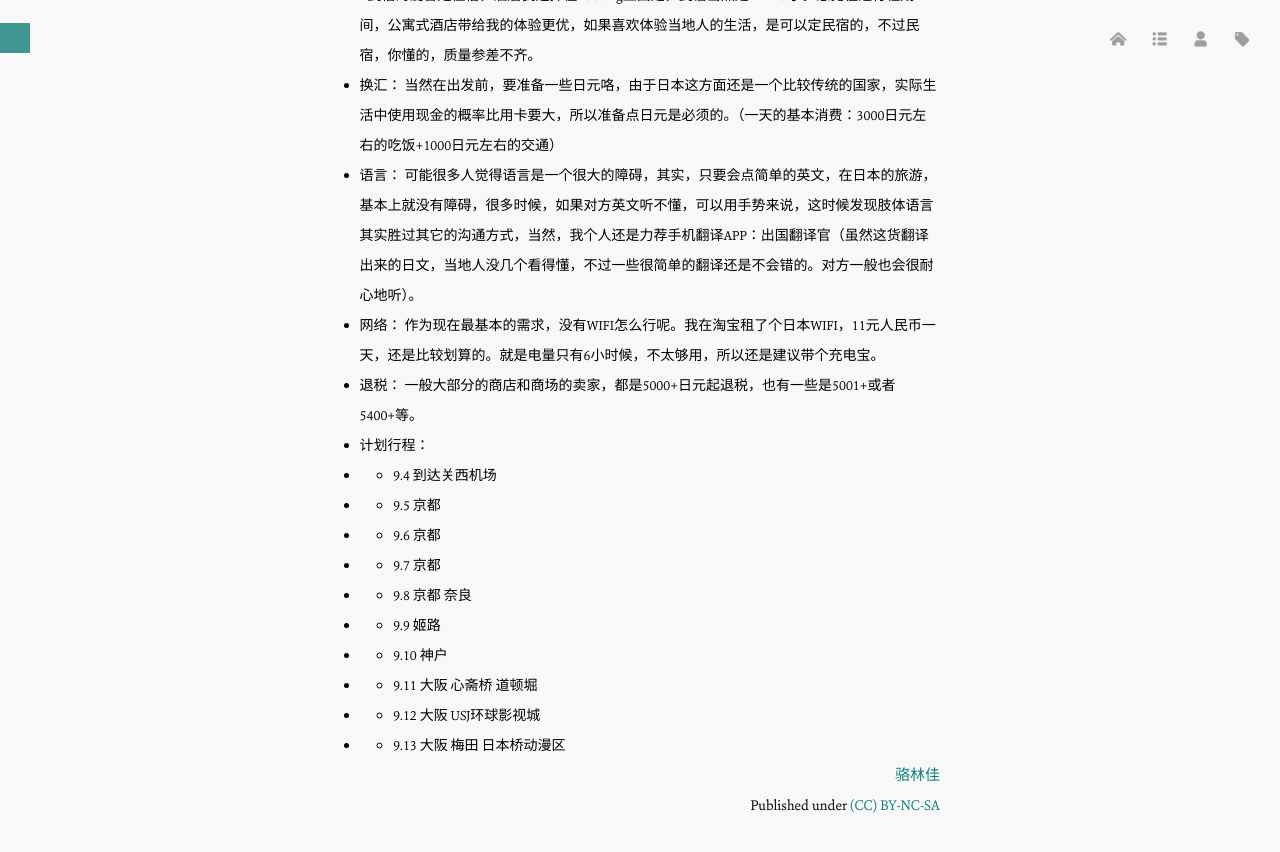
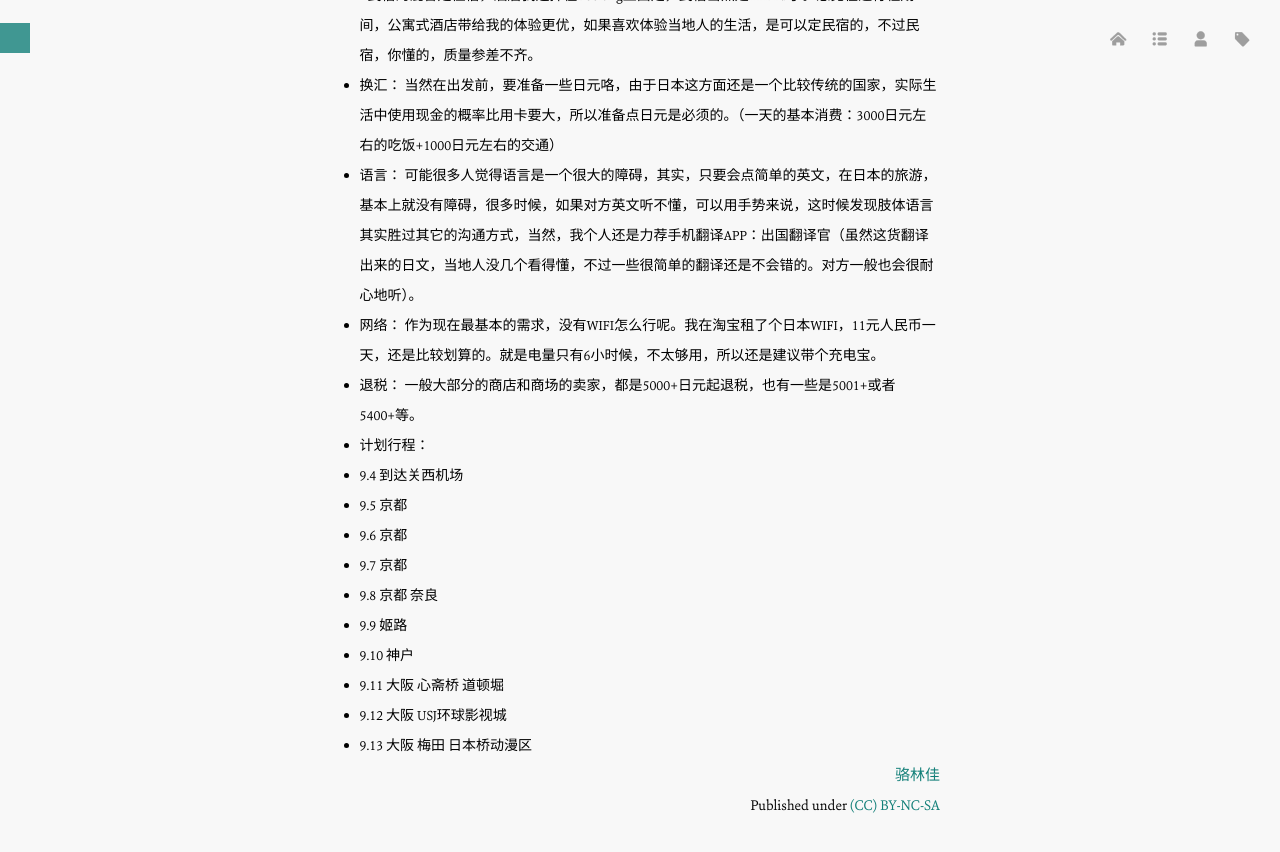
Before and after one commit to luolinjia/cn, a Jekyll site: the page built from _posts/2016-09-15-Kansi-Japan.md, in a window 1280 px wide and 900 px high, scrolled down 544 px. Shown: the top 852 px of the window. Built offline with Jekyll 4.4.1, drawn with Linux system fonts in a browser that asks for light colours; comment, search, counter and statistics services are not loaded.

```diff
--- a/_posts/2016-09-15-Kansi-Japan.md
+++ b/_posts/2016-09-15-Kansi-Japan.md
@@ -30,13 +30,13 @@ tags:
 - 退税：
 一般大部分的商店和商场的卖家，都是5000+日元起退税，也有一些是5001+或者5400+等。
 - 计划行程：
-- - 9.4 到达关西机场
-- - 9.5 京都
-- - 9.6 京都
-- - 9.7 京都
-- - 9.8 京都 奈良
-- - 9.9 姬路
-- - 9.10 神户
-- - 9.11 大阪 心斋桥 道顿堀
-- - 9.12 大阪 USJ环球影视城
-- - 9.13 大阪 梅田 日本桥动漫区
+ - 9.4 到达关西机场
+ - 9.5 京都
+ - 9.6 京都
+ - 9.7 京都
+ - 9.8 京都 奈良
+ - 9.9 姬路
+ - 9.10 神户
+ - 9.11 大阪 心斋桥 道顿堀
+ - 9.12 大阪 USJ环球影视城
+ - 9.13 大阪 梅田 日本桥动漫区
```
